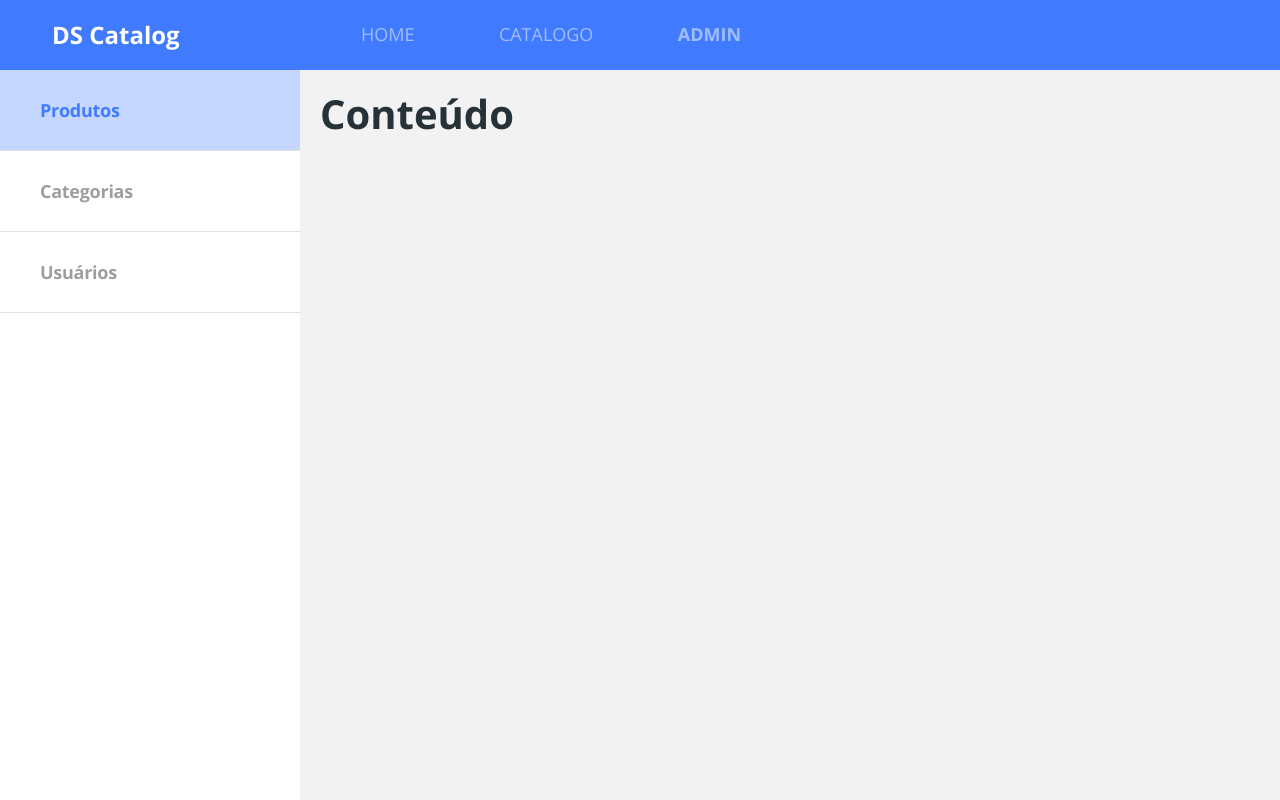
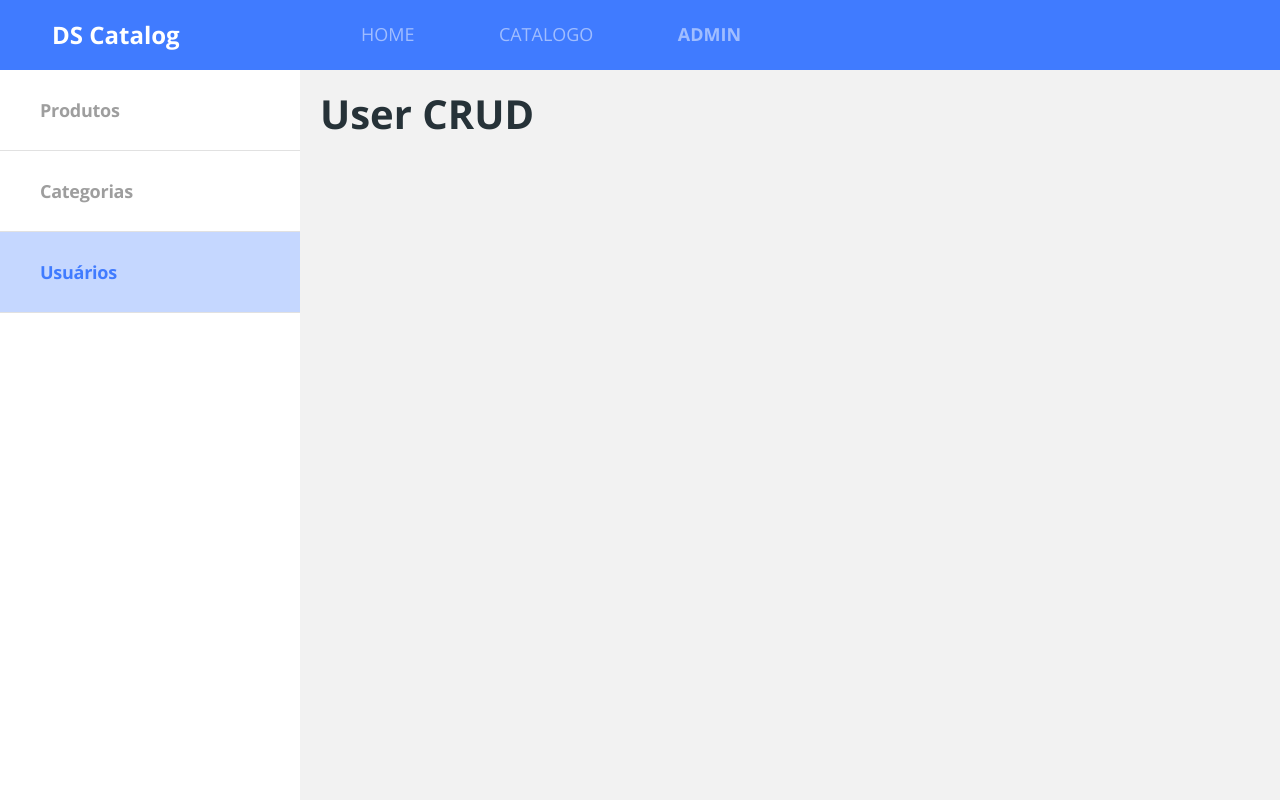
Before and after one commit to auriceliof/devsuperior-react-02, a React (Create React App) app in the folder frontend/: page /admin/users in a window 1280 px wide. Built offline with nearby package versions, Linux system fonts and the light colour scheme; the HTML template or start-up script is replaced by a standard one.

Commit message:
Routes, redirectins, nesting

```diff
--- a/frontend/src/Routes.tsx
+++ b/frontend/src/Routes.tsx
@@ -3,7 +3,7 @@
 import Catalog from "pages/Catalog";
 import ProductDetails from "pages/ProductDetails";
 import Home from "pages/Home";
-import { Route, Switch } from "react-router-dom";
+import { Redirect, Route, Switch } from "react-router-dom";
 import { BrowserRouter } from "react-router-dom";
 
 const Routes = () => (
@@ -23,6 +23,8 @@
                 <ProductDetails />
             </Route>
 
+            <Redirect from="/admin" to="/admin/products" exact />
+
             <Route path="/admin">
                 <Admin />
             </Route>
--- a/frontend/src/pages/Admin/Navbar/index.tsx
+++ b/frontend/src/pages/Admin/Navbar/index.tsx
@@ -1,3 +1,4 @@
+import { NavLink } from 'react-router-dom';
 import './styles.css';
 
 const Navbar = () => {
@@ -5,18 +6,18 @@
     <nav className="admin-nav-container">
       <ul>
         <li>
-          <a href="link" className='admin-nav-item active'>
+          <NavLink to="/admin/products" className='admin-nav-item'>
             <p>Produtos</p>
-          </a>
+          </NavLink>
         </li>
         <li>
-          <a href="link" className='admin-nav-item'>
+          <NavLink to="/admin/categories" className='admin-nav-item'>
             <p>Categorias</p>
-          </a>
+          </NavLink>
         </li>
-        <a href="link" className='admin-nav-item'>
+        <NavLink to="/admin/users" className='admin-nav-item'>
           <p>Usuários</p>
-        </a>
+        </NavLink>
         <li></li>
       </ul>
     </nav>
--- a/frontend/src/pages/Admin/index.tsx
+++ b/frontend/src/pages/Admin/index.tsx
@@ -1,13 +1,24 @@
+import { Route, Switch } from 'react-router-dom';
 import Navbar from './Navbar';
 
-import './styles.css'
+import './styles.css';
 
 const Admin = () => {
   return (
     <div className="admin-container">
       <Navbar />
       <div className="admin-content">
-        <h1>Conteúdo</h1>
+        <Switch>
+          <Route path="/admin/products">
+            <h1>Product CRUD</h1>
+          </Route>
+          <Route path="/admin/categories">
+            <h1>Category CRUD</h1>
+          </Route>
+          <Route path="/admin/users">
+            <h1>User CRUD</h1>
+          </Route>
+        </Switch>
       </div>
     </div>
   );
```
